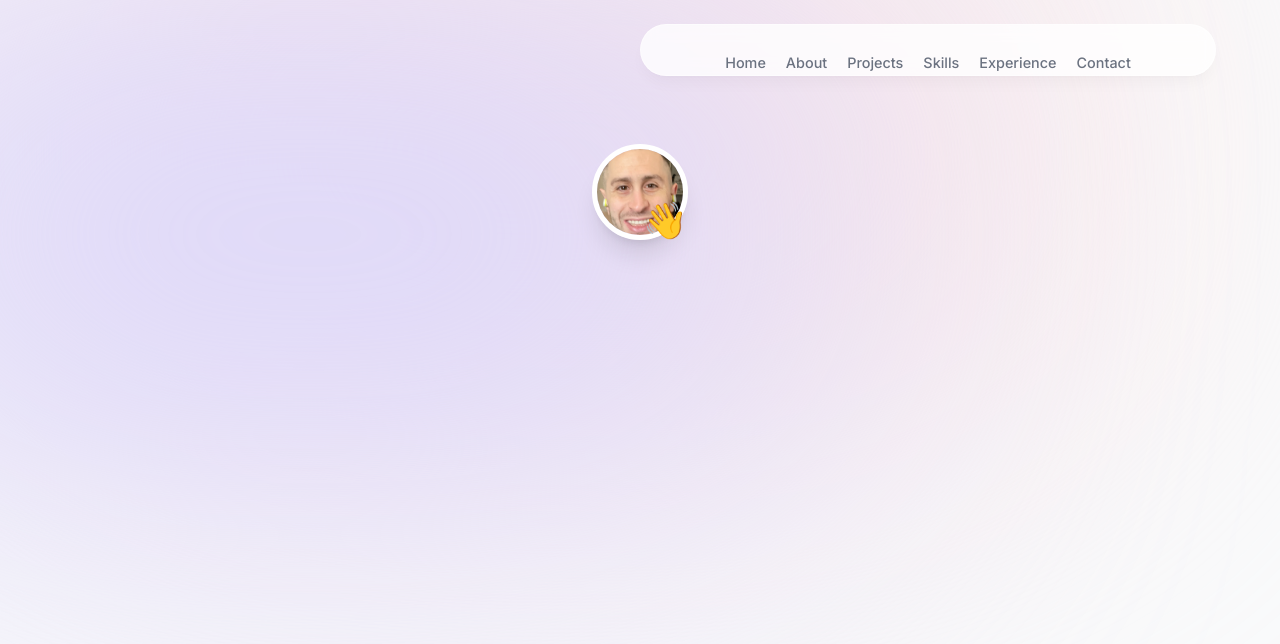
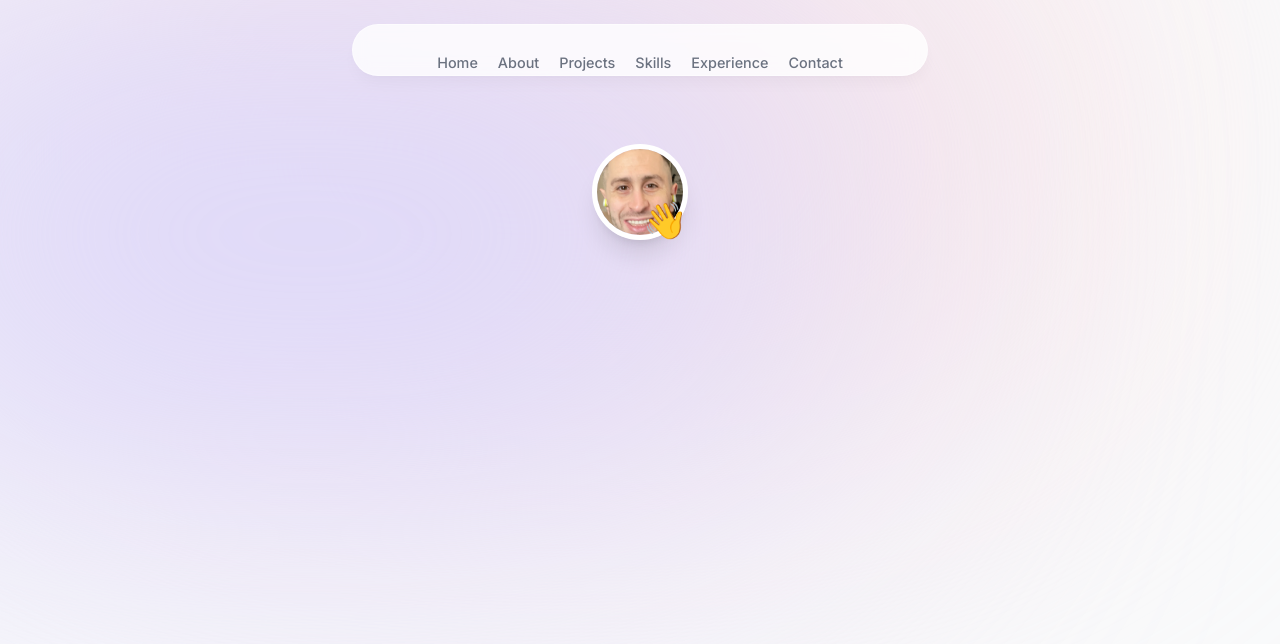
Before and after one commit to agordon123/next13-bio, a Next.js app: page / in a window 1280 px wide. Shown: the top 644 px of the page. Built offline with nearby package versions, Linux system fonts and the light colour scheme.

Commit message:
small header tweak

```diff
--- a/app/layout.tsx
+++ b/app/layout.tsx
@@ -14,7 +14,7 @@ export default function RootLayout({
   children: React.ReactNode
 }) {
   return (
-    <html lang="en">
+    <html lang="en" className="!scroll-smooth">
       <body
         className={`${inter.className} bg-gray-50 text-gray-950 relative pt-28 sm:pt-36 dark:bg-gray-900 dark:text-gray-50 dark:text-opacity-90`}
       >
--- a/components/Header.tsx
+++ b/components/Header.tsx
@@ -10,10 +10,10 @@ export default function Header() {
       <motion.div
         className="fixed top-0 left-1/2 h-[4.5rem] w-full rounded-none border border-white border-opacity-40 bg-white bg-opacity-80 shadow-lg shadow-black/[0.03] backdrop-blur-[0.5rem] sm:top-6
     sm:h-[3.25rem] sm:w-[36rem] sm:rounded-full dark:bg-gray-950 dark:border-black/40 dark:bg-opacity-75"
-        initial={{ y: -100, opacity: 0 }}
-        animate={{ y: 0, opacity: 1 }}
+        initial={{ y: -100, x: "-50%", opacity: 0 }}
+        animate={{ y: 0, x: "-50%", opacity: 1 }}
       >
-        <nav className="flex fixed top-[0.15rem] left-1/2 h-12 -translate-x-1/2 py-2 sm:top-[1.7rem] sm:h-[initial] sm:py-0">
+        <nav className="flex fixed top-[0.15rem] left-1/2  h-12 -translate-x-1/2 py-2 sm:top-[1.7rem] sm:h-[initial] sm:py-0">
           <ul className="flex w-[22rem] flex-wrap items-center justify-center gap-y-1 text-[0.9rem] font-medium text-gray-500 sm:w-[initial] sm:flex-nowrap sm:gap-5">
             {links.map((link) => (
               <motion.li
```
